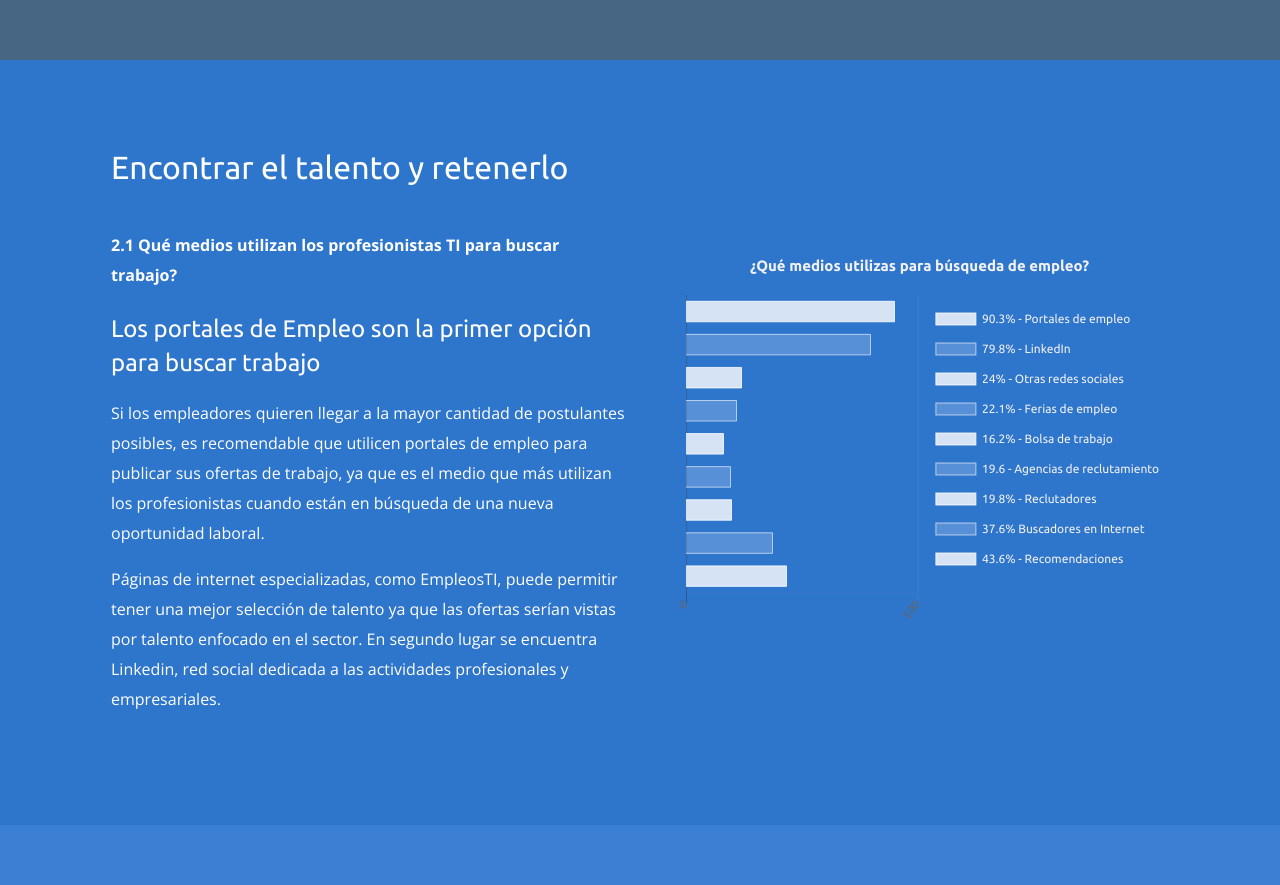
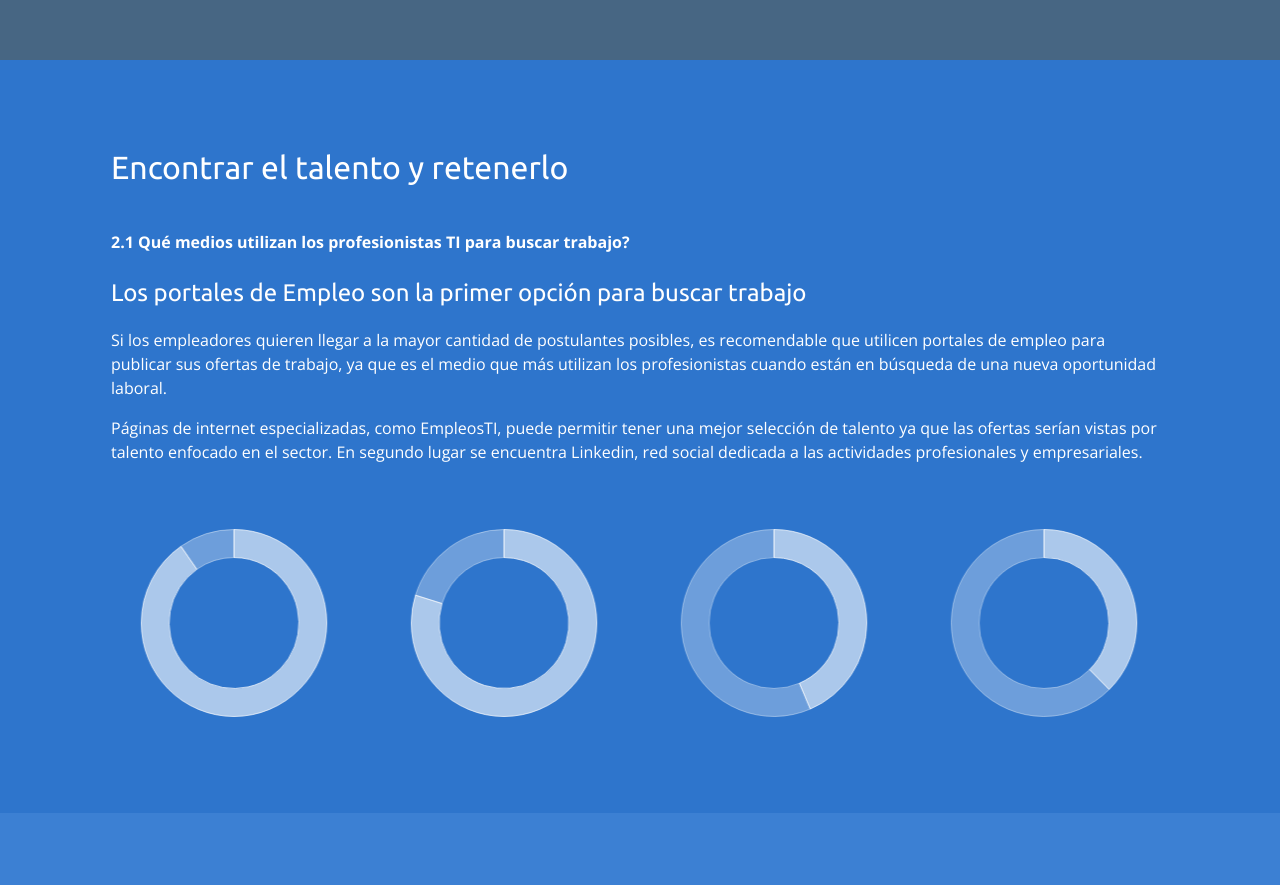
Before and after one commit to mikebsg01/Reporte-Mercado-Laboral-de-TI---WebDesign, a plain HTML site: page index.html in a window 1280 px wide. Shown: the part 5000-5885 px from the top of the page. Drawn offline with nearby package versions, Linux system fonts and the light colour scheme.

Commit message:
Charts in Section 2.1 - No.1

```diff
--- a/assets/css/sass-project/main.scss
+++ b/assets/css/sass-project/main.scss
@@ -272,14 +272,21 @@ li ol > li:before {
 
     p {
       font-size: 16px;
-      line-height: 30px;
+      line-height: 24px;
     }
 
-    .chart-container {
-      padding-left: 2 * $spaceFactor;
+    .first-row {
+      margin-bottom: 3.2 * $spaceFactor;
+    }
 
-      #chart-means-for-job-search {
-        margin-top: 6.8 * $spaceFactor;
+    .chart-group {
+
+      .chart-container {
+
+        canvas {
+          width: 246px !important;
+          height: 190px !important;
+        }
       }
     }
   }
--- a/assets/js/app.js
+++ b/assets/js/app.js
@@ -186,55 +186,6 @@ $(document).ready(() => {
       }
     }
   ); /* <-- End 'chartStatesWithTheHighestGrowth' */
-
-  /*var chartGrowthInQueretaro = new Chart(
-    document.getElementById('chart-growth-in-queretaro').getContext('2d'),
-    { type: 'doughnut',
-      data: {
-        datasets: [{
-          data: [
-            6.87,
-            93.13
-          ],
-          backgroundColor: [
-            'rgba(74, 182, 255, 0.4)',
-            'rgba(222, 224, 226, 0.1)'
-          ],
-          borderColor: [
-            'rgba(74, 182, 255, 1)',
-            'rgba(222, 224, 226, 0.4)'
-          ],
-          borderWidth: 1,
-        }],
-        labels: [
-          'Querétaro',
-          '',
-        ]
-      },
-      options: {
-        cutoutPercentage: 80,
-        responsive: true,
-        legend: {
-          display: false,
-          position: 'top',
-          labels: {
-            fontFamily: "'Ubuntu', sans-serif",
-            fontColor: "#f1f1f1",
-            fontSize: 12,
-            padding: 13
-          }
-        },
-        tooltips: {
-          enabled: false
-        },
-        animation: {
-          animateScale: true,
-          animateRotate: true
-        }
-      }
-    }
-  );*/
-  /* <-- End 'chartGrowthInQueretaro' */
 
   var chartMostDemandedProfiles = new Chart(
     document.getElementById('chart-most-demanded-profiles').getContext('2d'),
@@ -577,128 +528,46 @@ $(document).ready(() => {
     }
   ); /* <-- End 'hartJobOffersPerMonthIn2017' */
 
-  var chartMeansForJobSearch = new Chart(
-    document.getElementById('chart-means-for-job-search').getContext('2d'),
-    { type: 'horizontalBar',
+  var chartJobPortals = new Chart(
+    document.getElementById('chart-job-portals').getContext('2d'),
+    { type: 'doughnut',
       data: {
-        datasets: [
-          {
-            label: '90.3% - Portales de empleo',
-            data: [
-              90.3
-            ],
-            backgroundColor: 'rgba(255, 255, 255, 0.8)',
-            borderColor: 'rgba(255, 255, 255, 0.8)',
-            borderWidth: 1
-          },
-          {
-            label: '79.8% - LinkedIn',
-            data: [
-              79.8
-            ],
-            backgroundColor: 'rgba(255, 255, 255, 0.2)',
-            borderColor: 'rgba(255, 255, 255, 0.6)',
-            borderWidth: 1
-          },
-          {
-            label: '24% - Otras redes sociales',
-            data: [
-              24
-            ],
-            backgroundColor: 'rgba(255, 255, 255, 0.8)',
-            borderColor: 'rgba(255, 255, 255, 0.8)',
-            borderWidth: 1
-          },
-          {
-            label: '22.1% - Ferias de empleo',
-            data: [
-              22.1
-            ],
-            backgroundColor: 'rgba(255, 255, 255, 0.2)',
-            borderColor: 'rgba(255, 255, 255, 0.6)',
-            borderWidth: 1
-          },
-          {
-            label: '16.2% - Bolsa de trabajo',
-            data: [
-              16.2
-            ],
-            backgroundColor: 'rgba(255, 255, 255, 0.8)',
-            borderColor: 'rgba(255, 255, 255, 0.8)',
-            borderWidth: 1
-          },
-          {
-            label: '19.6 - Agencias de reclutamiento',
-            data: [
-              19.6
-            ],
-            backgroundColor: 'rgba(255, 255, 255, 0.2)',
-            borderColor: 'rgba(255, 255, 255, 0.6)',
-            borderWidth: 1
-          },
-          {
-            label: '19.8% - Reclutadores',
-            data: [
-              19.8
-            ],
-            backgroundColor: 'rgba(255, 255, 255, 0.8)',
-            borderColor: 'rgba(255, 255, 255, 0.8)',
-            borderWidth: 1
-          },
-          {
-            label: '37.6% Buscadores en Internet',
-            data: [
-              37.6
-            ],
-            backgroundColor: 'rgba(255, 255, 255, 0.2)',
-            borderColor: 'rgba(255, 255, 255, 0.6)',
-            borderWidth: 1
-          },
-          {
-            label: '43.6% - Recomendaciones',
-            data: [
-              43.6
-            ],
-            backgroundColor: 'rgba(255, 255, 255, 0.8)',
-            borderColor: 'rgba(255, 255, 255, 0.8)',
-            borderWidth: 1
-          }
+        datasets: [{
+          data: [
+            90.3,
+            9.7
+          ],
+          backgroundColor: [
+            'rgba(255, 255, 255, 0.6)',
+            'rgba(255, 255, 255, 0.3)',
+          ],
+          borderColor: [
+            'rgba(255, 255, 255, 0.7)',
+            'rgba(255, 255, 255, 0.4)',
+          ],
+          borderWidth: 1,
+        }],
+        labels: [
+          'Querétaro',
+          '',
         ]
       },
       options: {
+        cutoutPercentage: 70,
         responsive: true,
-        scales: {
-          yAxes: [{
-            categoryPercentage: 1.0,
-            barPercentage: 0.65,
-            gridLines: {
-              color: 'rgba(175, 175, 175, 0.1)',
-              lineWidth: 1
-            }
-          }],
-          xAxes: [{
-            gridLines: {
-              color: 'rgba(175, 175, 175, 0.1)',
-              lineWidth: 1
-            }
-          }]
-        },
-        title: {
-          display: true,
-          text: '¿Qué medios utilizas para búsqueda de empleo?',
-          fontFamily: "'Ubuntu', sans-serif",
-          fontColor: "#f1f1f1",
-          fontSize: 15,
-          padding: 20
-        },
+        maintainAspectRatio: false,
         legend: {
-          position: 'right',
+          display: false,
+          position: 'top',
           labels: {
             fontFamily: "'Ubuntu', sans-serif",
-            fontColor: '#f1f1f1',
+            fontColor: "#f1f1f1",
             fontSize: 12,
-            padding: 18
+            padding: 13
           }
+        },
+        tooltips: {
+          enabled: false
         },
         animation: {
           animateScale: true,
@@ -706,7 +575,154 @@ $(document).ready(() => {
         }
       }
     }
-  ); /* <-- End 'chartMeansForJobSearch' */
+  ); /* <-- End 'chartJobPortals' */
+
+  var chartLinkedin = new Chart(
+    document.getElementById('chart-linkedin').getContext('2d'),
+    { type: 'doughnut',
+      data: {
+        datasets: [{
+          data: [
+            79.8,
+            20.2
+          ],
+          backgroundColor: [
+            'rgba(255, 255, 255, 0.6)',
+            'rgba(255, 255, 255, 0.3)',
+          ],
+          borderColor: [
+            'rgba(255, 255, 255, 0.7)',
+            'rgba(255, 255, 255, 0.4)',
+          ],
+          borderWidth: 1,
+        }],
+        labels: [
+          'Querétaro',
+          '',
+        ]
+      },
+      options: {
+        cutoutPercentage: 70,
+        responsive: true,
+        maintainAspectRatio: false,
+        legend: {
+          display: false,
+          position: 'top',
+          labels: {
+            fontFamily: "'Ubuntu', sans-serif",
+            fontColor: "#f1f1f1",
+            fontSize: 12,
+            padding: 13
+          }
+        },
+        tooltips: {
+          enabled: false
+        },
+        animation: {
+          animateScale: true,
+          animateRotate: true
+        }
+      }
+    }
+  ); /* <-- End 'chartLinkedin' */
+
+  var chartRecomendations = new Chart(
+    document.getElementById('chart-recomendations').getContext('2d'),
+    { type: 'doughnut',
+      data: {
+        datasets: [{
+          data: [
+            43.6,
+            56.4
+          ],
+          backgroundColor: [
+            'rgba(255, 255, 255, 0.6)',
+            'rgba(255, 255, 255, 0.3)',
+          ],
+          borderColor: [
+            'rgba(255, 255, 255, 0.7)',
+            'rgba(255, 255, 255, 0.4)',
+          ],
+          borderWidth: 1,
+        }],
+        labels: [
+          'Querétaro',
+          '',
+        ]
+      },
+      options: {
+        cutoutPercentage: 70,
+        responsive: true,
+        maintainAspectRatio: false,
+        legend: {
+          display: false,
+          position: 'top',
+          labels: {
+            fontFamily: "'Ubuntu', sans-serif",
+            fontColor: "#f1f1f1",
+            fontSize: 12,
+            padding: 13
+          }
+        },
+        tooltips: {
+          enabled: false
+        },
+        animation: {
+          animateScale: true,
+          animateRotate: true
+        }
+      }
+    }
+  ); /* <-- End 'chartRecomendations' */
+
+  var chartSearchEnginesOnInternet = new Chart(
+    document.getElementById('chart-search-engines-on-internet').getContext('2d'),
+    { type: 'doughnut',
+      data: {
+        datasets: [{
+          data: [
+            37.6,
+            62.4
+          ],
+          backgroundColor: [
+            'rgba(255, 255, 255, 0.6)',
+            'rgba(255, 255, 255, 0.3)',
+          ],
+          borderColor: [
+            'rgba(255, 255, 255, 0.7)',
+            'rgba(255, 255, 255, 0.4)',
+          ],
+          borderWidth: 1,
+        }],
+        labels: [
+          'Querétaro',
+          '',
+        ]
+      },
+      options: {
+        cutoutPercentage: 70,
+        responsive: true,
+        maintainAspectRatio: false,
+        legend: {
+          display: false,
+          position: 'top',
+          labels: {
+            fontFamily: "'Ubuntu', sans-serif",
+            fontColor: "#f1f1f1",
+            fontSize: 12,
+            padding: 13
+          }
+        },
+        tooltips: {
+          enabled: false
+        },
+        animation: {
+          animateScale: true,
+          animateRotate: true
+        }
+      }
+    }
+  ); /* <-- End 'chartSearchEnginesOnInternet' */
 
   var chartDeviceToLookForWork = new Chart(
     document.getElementById('chart-device-to-look-for-work').getContext('2d'),
--- a/index.html
+++ b/index.html
@@ -181,8 +181,8 @@
   <div class="slide slide-find-talent-and-retain-it row">
     <div class="container">
       <div class="slide-content col s12">
-        <div class="row">
-          <div class="col s6">
+        <div class="first-row row">
+          <div class="col s12">
             <h2 class="title">Encontrar el talento y retenerlo</h2>
             <p class="first-paragraph"><b>2.1 Qué medios utilizan los profesionistas TI para buscar trabajo?</b></p>
             <h3>Los portales de Empleo son la primer opción para buscar trabajo</h3>
@@ -195,8 +195,20 @@
               por talento enfocado en el sector. En segundo lugar se encuentra Linkedin,
               red social dedicada a las actividades profesionales y empresariales.</p>
           </div>
-          <div class="col s6 chart-container">
-            <canvas id="chart-means-for-job-search" width="200px" height="160px"></canvas>
+        </div>
+        <div class="chart-group row">
+          <div class="chart-container col s3">
+            <!--<p class="chart-title">Portales de empleo</p>-->
+            <canvas id="chart-job-portals"></canvas>
+          </div>
+          <div class="chart-container col s3">
+            <canvas id="chart-linkedin"></canvas>
+          </div>
+          <div class="chart-container col s3">
+            <canvas id="chart-recomendations"></canvas>
+          </div>
+          <div class="chart-container col s3">
+            <canvas id="chart-search-engines-on-internet"></canvas>
           </div>
         </div>
       </div>
```
Also changed, not shown: assets/css/style.css, 1 other file.
